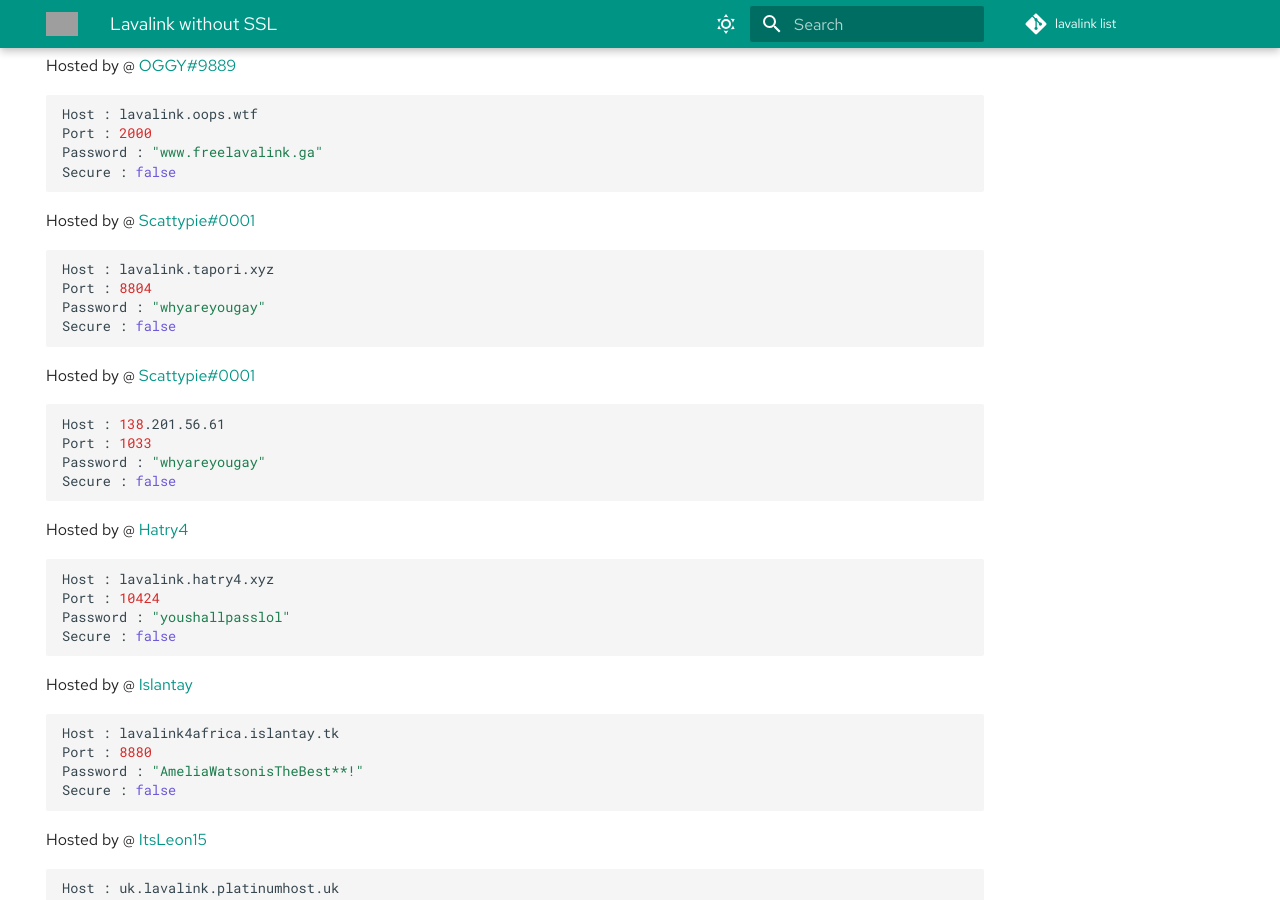
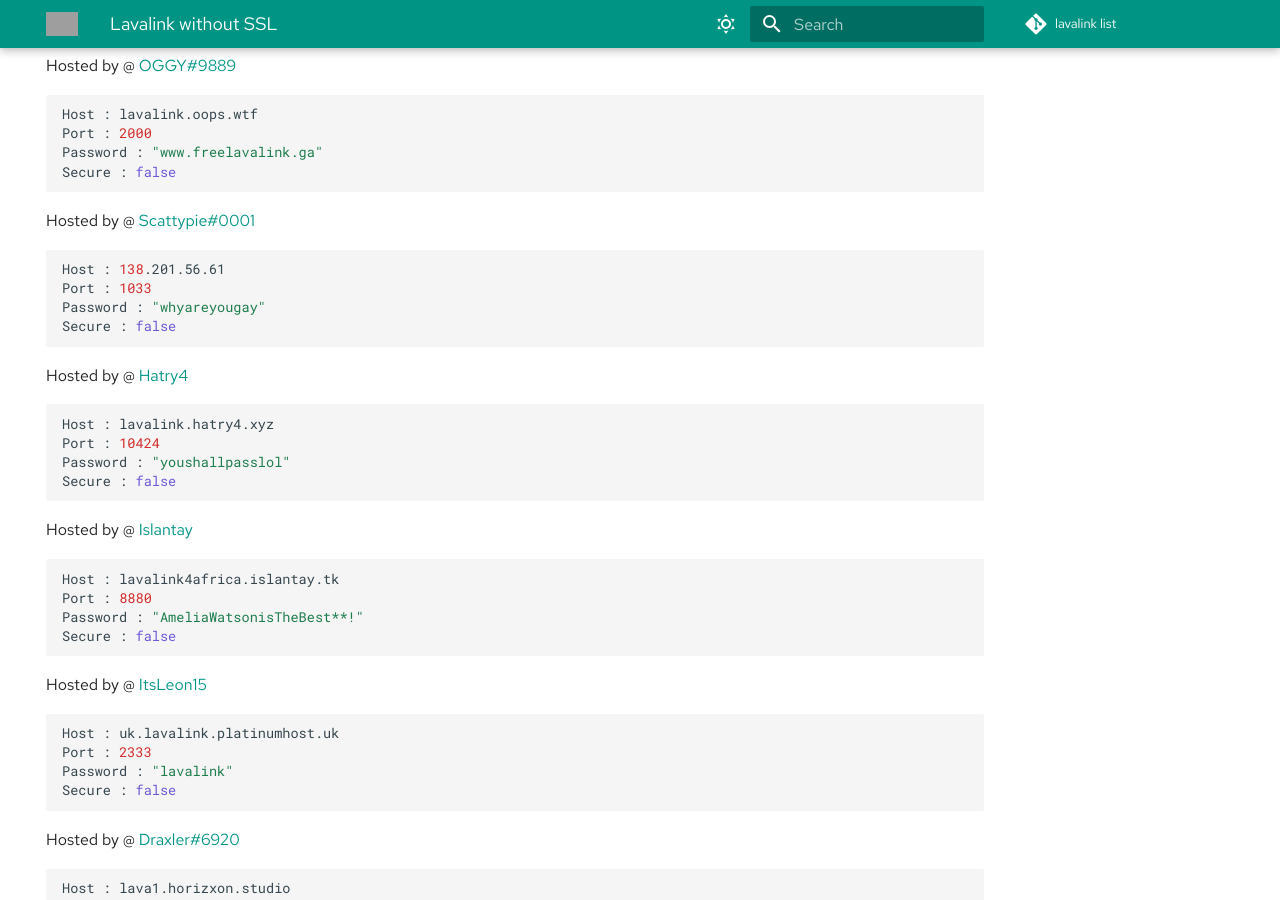
Before and after one commit to DarrenOfficial/lavalink-list, an MkDocs documentation site: the page built from docs/NoSSL/lavalink-without-ssl.md, in a window 1280 px wide and 900 px high, scrolled down 329 px. Built offline with MkDocs 1.6.1 and Material for MkDocs 9.7.7, drawn with Linux system fonts in a browser that asks for light colours; comment, search, counter and statistics services are not loaded; grey boxes are pictures that could not be loaded.

Commit message:
removed lavalink which where offline

````diff
--- a/docs/NoSSL/lavalink-without-ssl.md
+++ b/docs/NoSSL/lavalink-without-ssl.md
@@ -16,14 +16,6 @@ Hosted by @ [OGGY#9889](https://www.freelavalink.ga)
 Host : lavalink.oops.wtf
 Port : 2000
 Password : "www.freelavalink.ga"
-Secure : false
-```
-
-Hosted by @ [Scattypie#0001](https://discord.gg/NUhWvA7paX)
-```bash
-Host : lavalink.tapori.xyz
-Port : 8804
-Password : "whyareyougay"
 Secure : false
 ```
 
````
